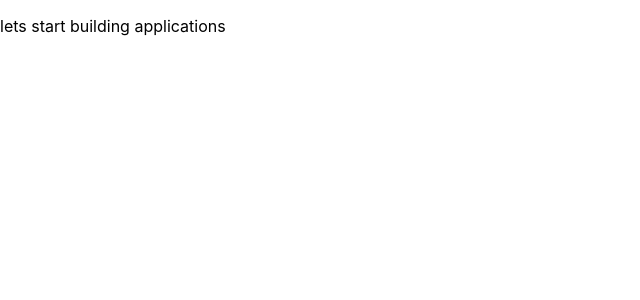
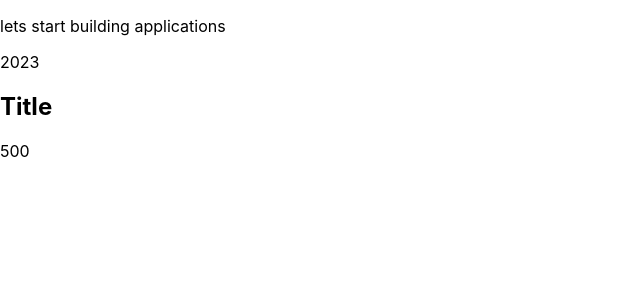
Before and after one commit to dennisjsh07/project-1, a React (Create React App) app: page / in a window 1280 px wide. Shown: the top 300 px of the page, without its empty margins (0-640 px from the left). Built offline with nearby package versions, Linux system fonts and the light colour scheme.

Commit message:
added code

```diff
--- a/src/App.js
+++ b/src/App.js
@@ -1,7 +1,10 @@
+import ExpenseItem from "./components/ExpenseItem";
+
 function App() {
   return (
     <div className="App">
       <p>lets start building applications</p>
+      <ExpenseItem />
     </div>
   );
 }
--- /dev/null
+++ b/src/components/ExpenseItem.js
@@ -0,0 +1,14 @@
+const ExpenseItem = () => {
+    const today = new Date();
+    return (
+        <div>
+        <div>{today.getFullYear()}</div>
+        <div>
+            <h2>Title</h2>
+        </div>
+        <div>500</div>
+        </div>
+    );
+};
+
+export default ExpenseItem;
```
